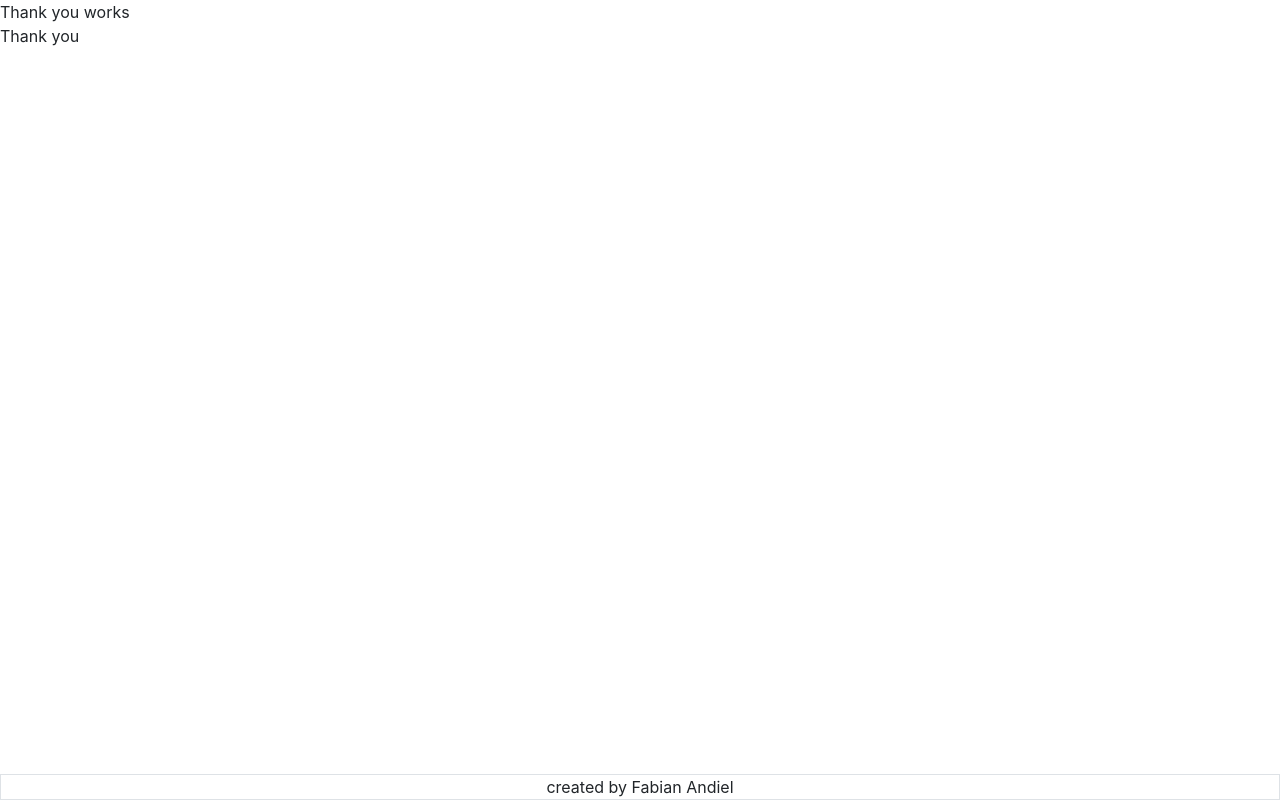
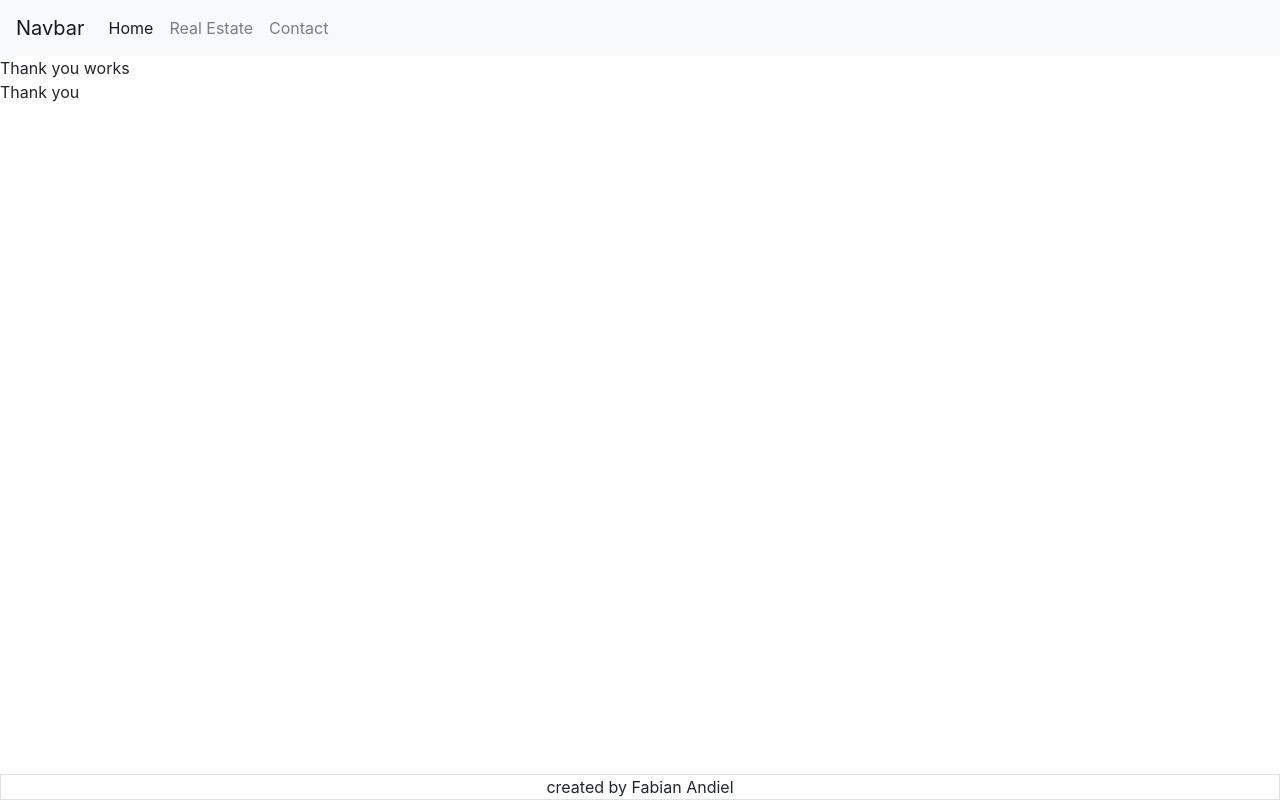
Before and after one commit to FabianAndiel1985/real_estate_asset_management-ANGUALR_BOOTSTRAP, an Angular app: page /thankyou/message in a window 1280 px wide. Built offline with nearby package versions, Linux system fonts and the light colour scheme.

Commit message:
adds navigation component and implements first routes

```diff
--- a/src/app/app.component.html
+++ b/src/app/app.component.html
@@ -4,7 +4,7 @@
   <title></title>
 </head>
 <body>
-
+<app-navigation></app-navigation>
 <!-- <app-landing></app-landing> -->
 
 <!-- <app-page-not-found></app-page-not-found> -->
--- a/src/app/app.module.ts
+++ b/src/app/app.module.ts
@@ -11,6 +11,7 @@
 import { ThankyouComponent } from './thankyou/thankyou.component';
 import { ThankYouMessageComponent } from './thankyou/thank-you-message/thank-you-message.component';
 import { FooterComponent } from './footer/footer.component';
+import { NavigationComponent } from './navigation/navigation.component';
 
 @NgModule({
   declarations: [
@@ -21,7 +22,8 @@
     ContactComponent,
     ThankyouComponent,
     ThankYouMessageComponent,
-    FooterComponent
+    FooterComponent,
+    NavigationComponent
   ],
   imports: [
     BrowserModule,
--- /dev/null
+++ b/src/app/navigation/navigation.component.html
@@ -0,0 +1,19 @@
+<nav class="navbar navbar-expand-lg navbar-light bg-light">
+  <a class="navbar-brand" href="#">Navbar</a>
+  <button class="navbar-toggler" type="button" data-toggle="collapse" data-target="#navbarSupportedContent" aria-controls="navbarSupportedContent" aria-expanded="false" aria-label="Toggle navigation">
+    <span class="navbar-toggler-icon"></span>
+  </button>
+  <div class="collapse navbar-collapse" id="navbarSupportedContent">
+    <ul class="navbar-nav mr-auto">
+      <li class="nav-item active">
+        <a class="nav-link" routerLink="" >Home <span class="sr-only">(current)</span></a>
+      </li>
+      <li class="nav-item">
+        <a class="nav-link">Real Estate</a>
+      </li>
+      <li class="nav-item">
+        <a class="nav-link" routerLink="/contact">Contact</a>
+      </li>
+    </ul>
+  </div>
+</nav>
--- /dev/null
+++ b/src/app/navigation/navigation.component.ts
@@ -0,0 +1,15 @@
+import { Component, OnInit } from '@angular/core';
+
+@Component({
+  selector: 'app-navigation',
+  templateUrl: './navigation.component.html',
+  styleUrls: ['./navigation.component.css']
+})
+export class NavigationComponent implements OnInit {
+
+  constructor() { }
+
+  ngOnInit(): void {
+  }
+
+}
```
Also changed, not shown: src/app/navigation/navigation.component.css (added).
